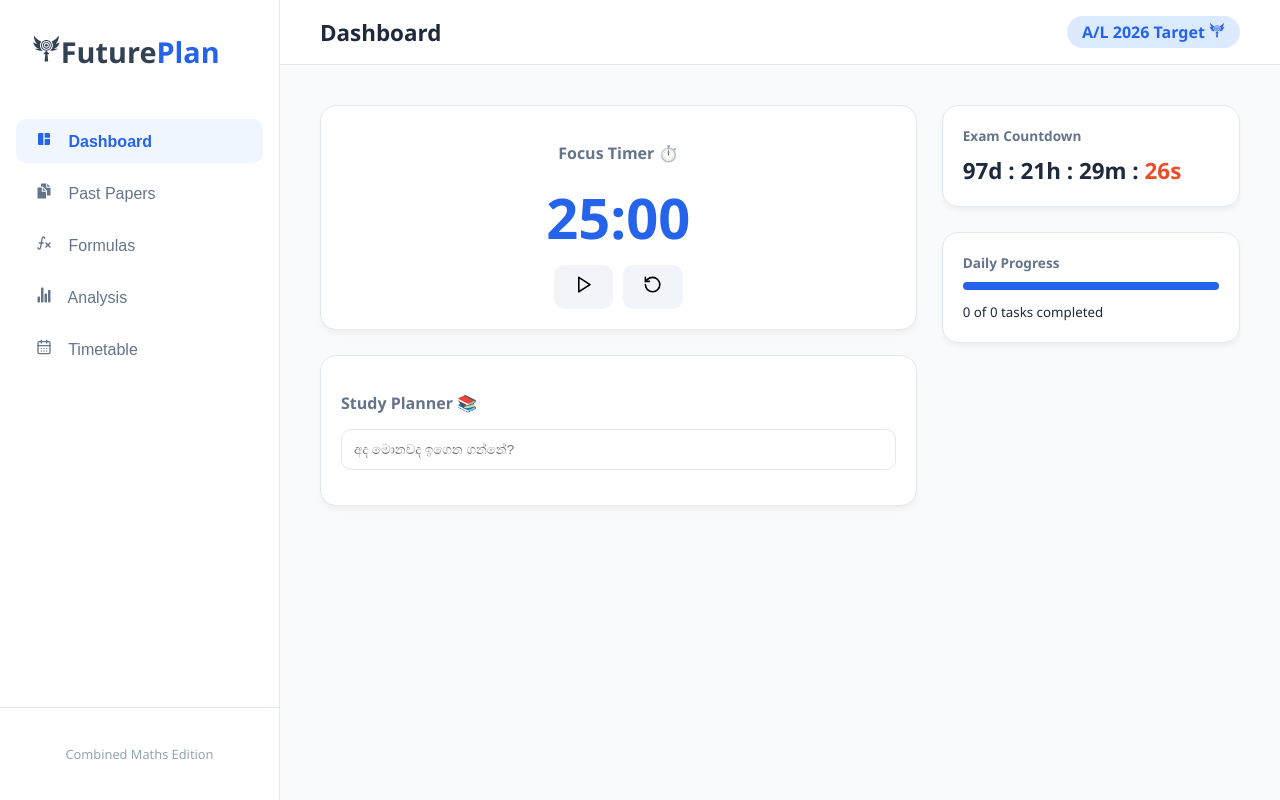
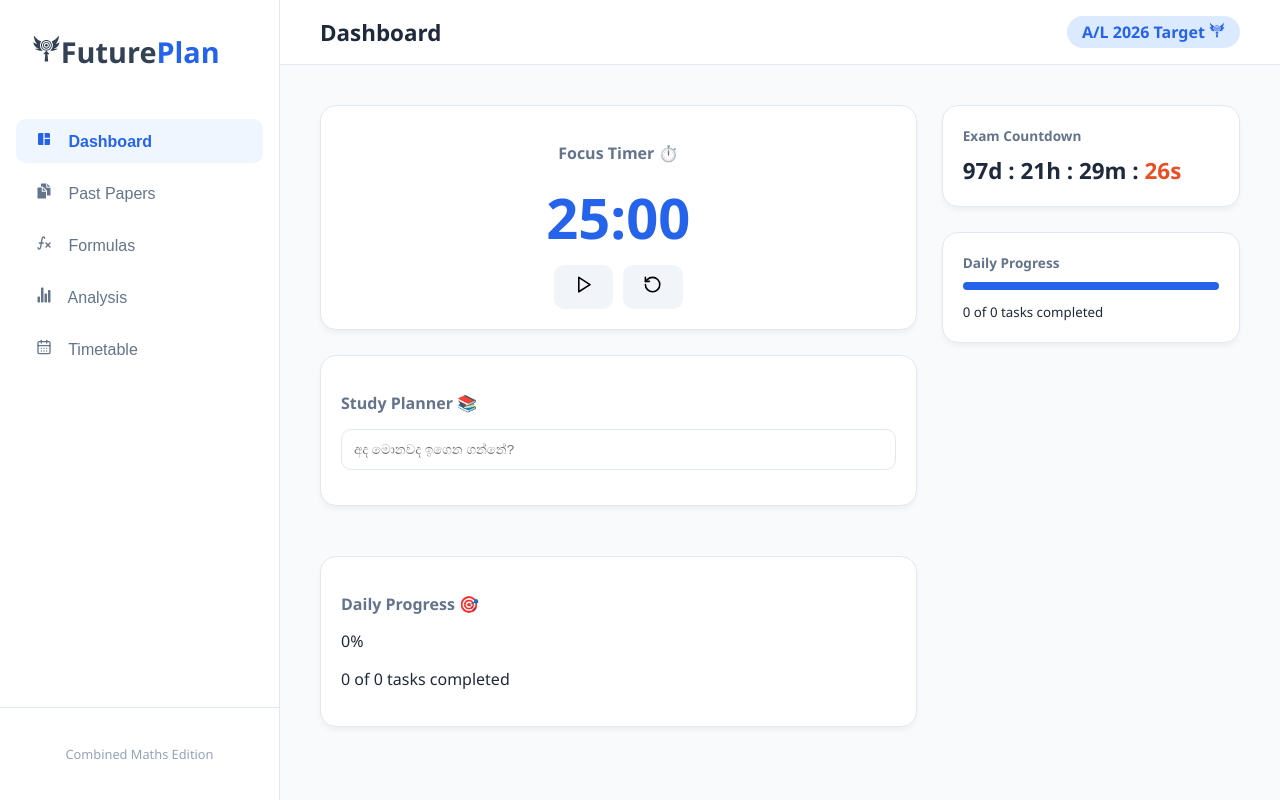
Before and after one commit to lakshan-beast/Future-Plan, a React (Vite) app: page / in a window 1280 px wide. Built offline with nearby package versions, Linux system fonts and the light colour scheme.

Commit message:
Add Daily Progress section: implement task completion percentage and progress bar

```diff
--- a/src/pages/Dashboard.jsx
+++ b/src/pages/Dashboard.jsx
@@ -230,6 +230,35 @@ const Dashboard = () => {
             </small>
           </div>
         </div>
+
+        {/* Progress Section */}
+        <div className="daily-progress-container card">
+          <div className="progress-info">
+            <h3>Daily Progress 🎯</h3>
+            <span className="percentage">
+              {tasks.length > 0
+                ? Math.round(
+                    (tasks.filter((t) => t.completed).length / tasks.length) *
+                      100,
+                  )
+                : 0}
+              %
+            </span>
+          </div>
+
+          <div className="progress-bar-outer">
+            <div
+              className="progress-bar-inner"
+              style={{
+                width: `${tasks.length > 0 ? (tasks.filter((t) => t.completed).length / tasks.length) * 100 : 0}%`,
+              }}></div>
+          </div>
+
+          <p className="task-count">
+            {tasks.filter((t) => t.completed).length} of {tasks.length} tasks
+            completed
+          </p>
+        </div>
       </div>
     </div>
   );
```
